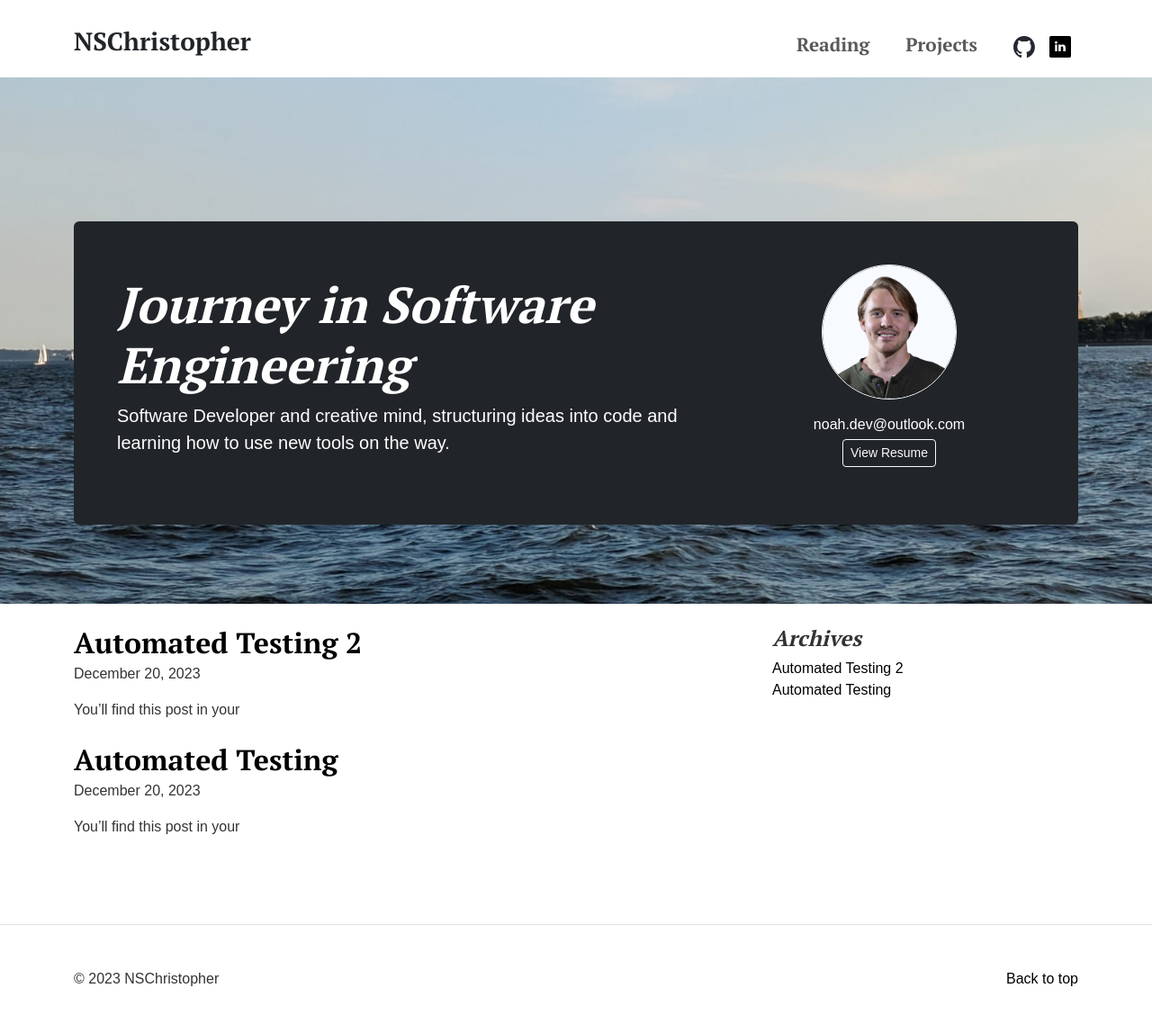
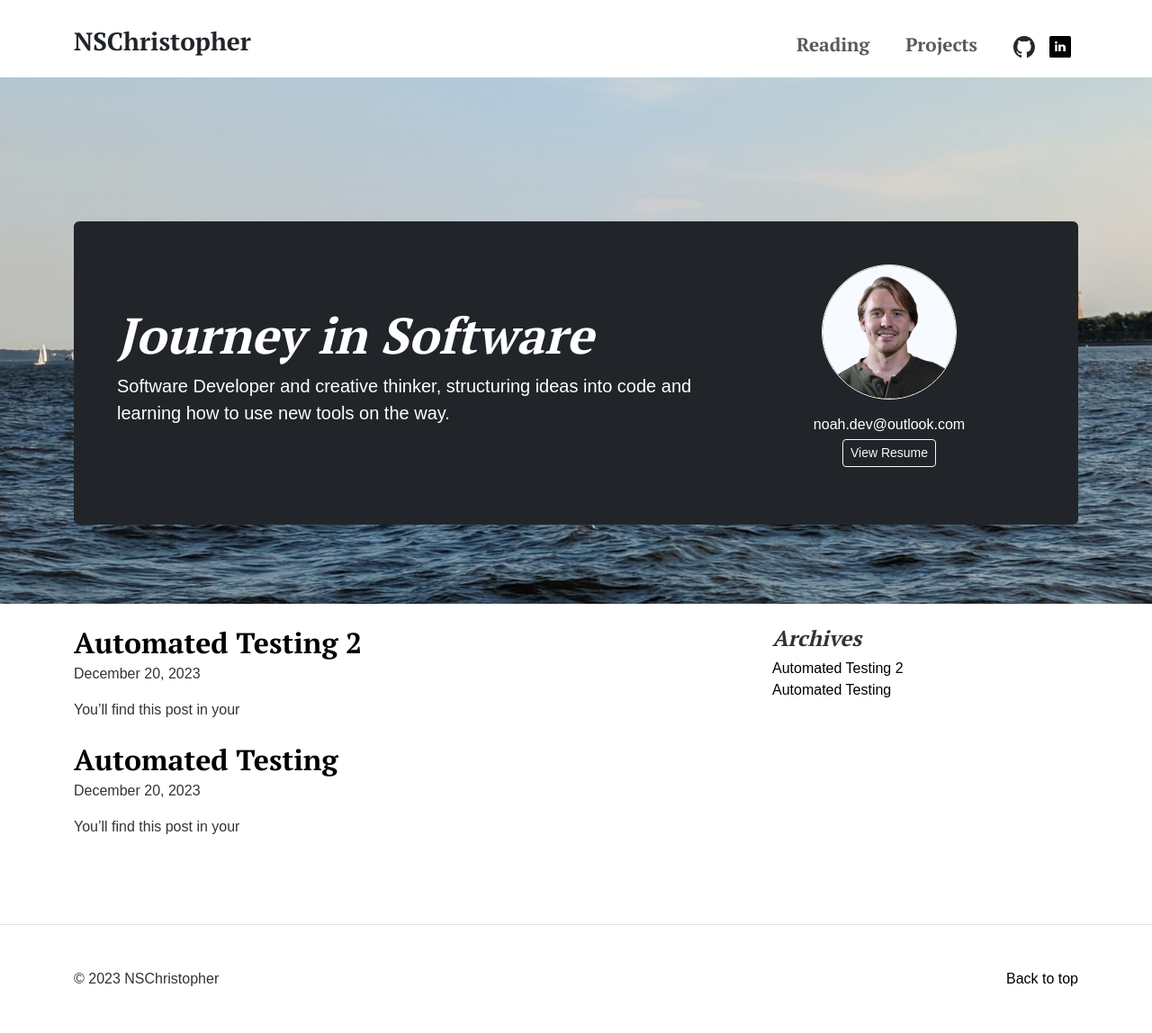
Before and after one commit to NSChristopher/NSChristopher.github.io, a Jekyll site: the page built from index.html, in a window 1280 px wide. Shown: the whole page at 90% size. Built offline with Jekyll 4.4.1, drawn with Linux system fonts in a browser that asks for light colours.

Commit message:
Update index.html

```diff
--- a/index.html
+++ b/index.html
@@ -18,9 +18,9 @@
     <div class="p-5 mb-4 text-white rounded bg-dark">
       <div class="row align-items-center">
         <div class="col-md-8">
-          <h1 class="display-4 fst-italic">Journey in Software Engineering</h1>
+          <h1 class="display-4 fst-italic">Journey in Software</h1>
           <p class="lead">
-            Software Developer and creative mind, structuring ideas into code and learning how to use new tools on the way.
+            Software Developer and creative thinker, structuring ideas into code and learning how to use new tools on the way.
           </p>
         </div>
         <div class="col-md-4 text-center">
```
